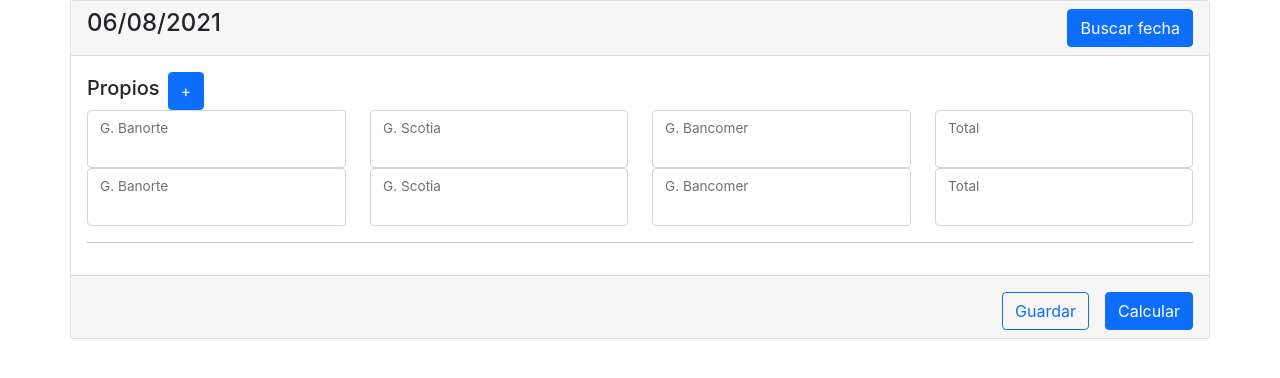
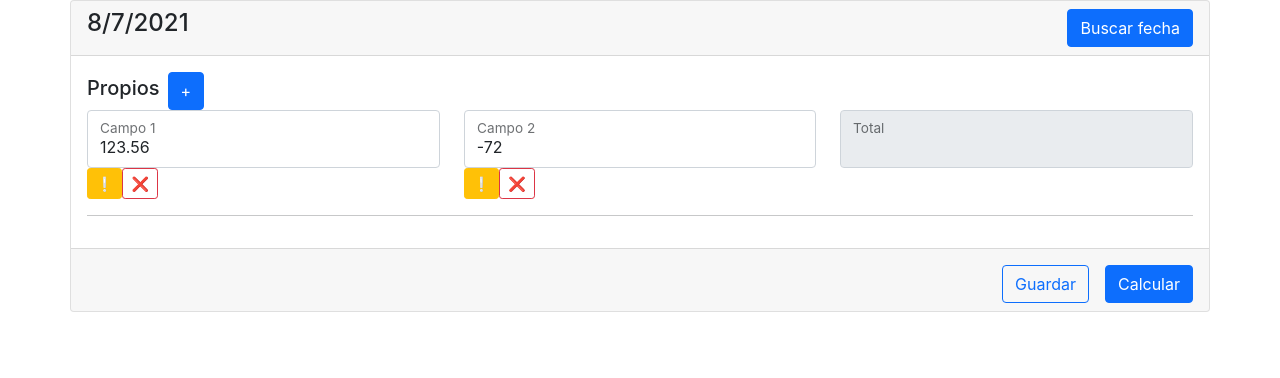
Before and after one commit to gonchesan/finance-calculator, a React (Create React App) app: page / in a window 1280 px wide. Shown: the top 378 px of the page. Built offline with nearby package versions, Linux system fonts and the light colour scheme.

Commit message:
CRUD input and calculate total

```diff
--- a/src/App.js
+++ b/src/App.js
@@ -1,42 +1,40 @@
+import { useContext } from "react";
+import Footer from "./components/Footer";
+import Header from "./components/Header";
 import Modal from "./components/Modal";
+import ModalEdit from "./components/ModalEdit";
 import RowFields from "./components/RowFields";
 
+import { DataContext } from "./contexts/DataContext";
+
 function App() {
+  const { fields, setEditStatus } = useContext(DataContext);
+
   return (
     <div className="container justify-content-center align-content-center">
       <div className="row">
         <div className="card px-0">
-          <div className="card-header">
-            <h4 className="d-inline">06/08/2021</h4>
-            <button className="float-end btn btn-primary">Buscar fecha</button>
-          </div>
-
+          <Header />
           <div className="card-body">
             <h5 className="d-inline">Propios</h5>
             <button
               className="btn btn-primary mx-2"
               data-bs-toggle="modal"
               data-bs-target="#exampleModal"
+              onClick={() => setEditStatus(false)}
             >
               +
             </button>
             <Modal />
-            <RowFields />
-            <RowFields />
+            <ModalEdit />
+            <RowFields fields={fields} />
             <hr />
           </div>
 
           {/*//! Agregar/quitar campo--Editar campo. Sumar()
                 //! seccion moto especial: seleccionar(agregar+monto+detalle?)  */}
 
-          <div className="card-footer">
-            <div className="d-grid gap-2 d-md-flex justify-content-md-end">
-              <button className="btn btn-outline-primary me-md-2 mt-2">
-                Guardar
-              </button>
-              <button className="btn btn-primary mt-2">Calcular</button>
-            </div>
-          </div>
+          <Footer />
         </div>
       </div>
     </div>
--- /dev/null
+++ b/src/components/Footer.js
@@ -0,0 +1,28 @@
+import React, { useContext } from "react";
+
+import { DataContext } from "../contexts/DataContext";
+
+const Footer = () => {
+  const { setTotal, inputFields } = useContext(DataContext);
+
+  const calculateTotal = () => {
+    let allNumbers = inputFields.map((field) => field.valueNumber);
+    const reducer = (accumulator, currentValue) => accumulator + currentValue;
+    setTotal(allNumbers.reduce(reducer));
+  };
+
+  return (
+    <div className="card-footer">
+      <div className="d-grid gap-2 d-md-flex justify-content-md-end">
+        <button className="btn btn-outline-primary me-md-2 mt-2">
+          Guardar
+        </button>
+        <button className="btn btn-primary mt-2" onClick={calculateTotal}>
+          Calcular
+        </button>
+      </div>
+    </div>
+  );
+};
+
+export default Footer;
--- /dev/null
+++ b/src/components/Header.js
@@ -0,0 +1,14 @@
+import React from "react";
+
+const Header = () => {
+  const date = new Date().toLocaleDateString(); // 8/19/2020
+
+  return (
+    <div className="card-header">
+      <h4 className="d-inline">{date}</h4>
+      <button className="float-end btn btn-primary">Buscar fecha</button>
+    </div>
+  );
+};
+
+export default Header;
--- a/src/components/InputField.js
+++ b/src/components/InputField.js
@@ -1,11 +1,35 @@
-import React from "react";
+import React, { useContext } from "react";
 
-function InputField({ label }) {
+import { DataContext } from "../contexts/DataContext";
+
+function InputField({ inputName, inputValue, handleInput, getIndex }) {
+  const { deleteField } = useContext(DataContext);
+
   return (
     <div className="col-md">
       <div className="form-floating">
-        <input type="number" className="form-control" />
-        <label>{label}</label>
+        <input
+          name="valueNumber"
+          type="number"
+          onChange={handleInput}
+          value={inputValue}
+          className="form-control input-to-calculate"
+        />
+        <label>{inputName}</label>
+        <button
+          className="btn btn-warning btn-sm"
+          data-bs-toggle="modal"
+          data-bs-target="#ModalEdit"
+          onClick={getIndex}
+        >
+          ❕
+        </button>
+        <button
+          className="btn btn-outline-danger btn-sm"
+          onClick={() => deleteField(inputName)}
+        >
+          ❌
+        </button>
       </div>
     </div>
   );
--- /dev/null
+++ b/src/components/InputTotal.js
@@ -0,0 +1,14 @@
+import React from "react";
+
+const InputTotal = ({ total }) => {
+  return (
+    <div className="col-md">
+      <div className="form-floating">
+        <input value={total} className="form-control" disabled />
+        <label>Total</label>
+      </div>
+    </div>
+  );
+};
+
+export default InputTotal;
--- a/src/components/Modal.js
+++ b/src/components/Modal.js
@@ -1,11 +1,26 @@
-import React from "react";
+import React, { useState, useContext } from "react";
+
+import { DataContext } from "../contexts/DataContext";
 
 const Modal = () => {
+  const [inputToAdd, setInputToAdd] = useState("");
+  const { inputFields, setInputFields } = useContext(DataContext);
+
+  const handleInputToAdd = (event) => {
+    event.preventDefault();
+    setInputToAdd(event.target.value);
+  };
+
+  const handleAddField = () => {
+    setInputFields([...inputFields, { name: inputToAdd, valueNumber: 0 }]);
+    setInputToAdd("");
+  };
+
   return (
     <div
       className="modal fade"
       id="exampleModal"
-      tabindex="-1"
+      tabIndex="-1"
       aria-labelledby="exampleModalLabel"
       aria-hidden="true"
     >
@@ -23,14 +38,20 @@ const Modal = () => {
             ></button>
           </div>
           <div className="modal-body">
-            <form>
+            <form onSubmit={(event) => event.preventDefault()}>
               <div className="mb-3">
-                <label for="entry-name" className="col-form-label">
+                <label htmlFor="entry-name" className="col-form-label">
                   Nombre de Entrada:
                 </label>
-                <input type="text" className="form-control" id="entry-name" />
+                <input
+                  type="text"
+                  value={inputToAdd}
+                  className="form-control"
+                  id="entry-name"
+                  onChange={handleInputToAdd}
+                />
               </div>
-              <div className="mb-3">
+              {/* <div className="mb-3">
                 <label for="row-type" className="col-form-label">
                   Nombre de fila:
                 </label>
@@ -43,7 +64,7 @@ const Modal = () => {
                   <option value="2">Propios (Sam)</option>
                   <option value="3">Tarjetas</option>
                 </select>
-              </div>
+              </div> */}
             </form>
           </div>
           <div className="modal-footer">
@@ -54,7 +75,12 @@ const Modal = () => {
             >
               Cancelar
             </button>
-            <button type="button" className="btn btn-primary">
+            <button
+              type="button"
+              className="btn btn-primary"
+              disabled={inputToAdd.length === 0}
+              onClick={handleAddField}
+            >
               Agregar entrada
             </button>
           </div>
--- /dev/null
+++ b/src/components/ModalEdit.js
@@ -0,0 +1,102 @@
+import React, { useContext } from "react";
+
+import { DataContext } from "../contexts/DataContext";
+
+const ModalEdit = () => {
+  const {
+    inputToEdit,
+    setInputToEdit,
+    index,
+    setIndex,
+    inputFields,
+    setInputFields,
+  } = useContext(DataContext);
+
+  const handleInputToEdit = (event) => {
+    event.preventDefault();
+    setInputToEdit(event.target.value);
+  };
+
+  const submitEdit = () => {
+    //Todo todos los campos, el id que fue clickeado, el nombre y setear el nuevo nombre.
+    const values = [...inputFields];
+    values[index].name = inputToEdit;
+    setInputFields(values);
+    setIndex();
+  };
+
+  return (
+    <div
+      className="modal fade"
+      id="ModalEdit"
+      tabIndex="-1"
+      aria-labelledby="ModalEdit"
+      aria-hidden="true"
+    >
+      <div className="modal-dialog modal-dialog-centered">
+        <div className="modal-content">
+          <div className="modal-header">
+            <h5 className="modal-title" id="ModalEdit">
+              Editar entrada
+            </h5>
+            <button
+              type="button"
+              className="btn-close"
+              data-bs-dismiss="modal"
+              aria-label="Close"
+            ></button>
+          </div>
+          <div className="modal-body">
+            <form onChange={(event) => event.preventDefault()}>
+              <div className="mb-3">
+                <label htmlFor="entry-name-editing" className="col-form-label">
+                  Nombre de Entrada:
+                </label>
+                <input
+                  type="text"
+                  value={inputToEdit}
+                  className="form-control"
+                  id="entry-name-editing"
+                  onChange={handleInputToEdit}
+                />
+              </div>
+              {/* <div className="mb-3">
+                  <label for="row-type" className="col-form-label">
+                    Nombre de fila:
+                  </label>
+                  <select
+                    className="form-select"
+                    id="row-type"
+                    aria-label="Default select example"
+                  >
+                    <option value="1">Propios (Gaston)</option>
+                    <option value="2">Propios (Sam)</option>
+                    <option value="3">Tarjetas</option>
+                  </select>
+                </div> */}
+            </form>
+          </div>
+          <div className="modal-footer">
+            <button
+              type="button"
+              className="btn btn-secondary"
+              data-bs-dismiss="modal"
+            >
+              Cancelar
+            </button>
+            <button
+              type="button"
+              className="btn btn-primary"
+              disabled={inputToEdit.length === 0}
+              onClick={() => submitEdit(inputToEdit)}
+            >
+              Editar entrada
+            </button>
+          </div>
+        </div>
+      </div>
+    </div>
+  );
+};
+
+export default ModalEdit;
--- a/src/components/RowFields.js
+++ b/src/components/RowFields.js
@@ -1,13 +1,39 @@
-import React from "react";
+import React, { useContext } from "react";
+
+import InputTotal from "./InputTotal";
+
+import { DataContext } from "../contexts/DataContext";
 import InputField from "./InputField";
 
 const RowFields = () => {
+  const { inputFields, total, setInputFields, setInputToEdit, setIndex } =
+    useContext(DataContext);
+
+  const handleChangeInput = (index, event) => {
+    const values = [...inputFields];
+    values[index][event.target.name] = parseFloat(event.target.value);
+    setInputFields(values);
+  };
+
+  const getIndex = (index) => {
+    const values = [...inputFields];
+    setIndex(index);
+    setInputToEdit(values[index].name);
+  };
+
   return (
     <div className="row g-4">
-      <InputField label="G. Banorte" />
-      <InputField label="G. Scotia" />
-      <InputField label="G. Bancomer" />
-      <InputField label="Total" />
+      {inputFields.map((field, index) => (
+        <InputField
+          key={index}
+          inputValue={field.valueNumber}
+          inputName={field.name}
+          handleInput={(event) => handleChangeInput(index, event)}
+          getIndex={() => getIndex(index)}
+        />
+      ))}
+
+      <InputTotal total={total} />
     </div>
   );
 };
--- /dev/null
+++ b/src/contexts/DataContext.js
@@ -0,0 +1,43 @@
+import { useState, createContext } from "react";
+
+export const DataContext = createContext({});
+
+const DataContextProvider = (props) => {
+  const [inputFields, setInputFields] = useState([
+    { name: "Campo 1", valueNumber: 123.56 },
+    { name: "Campo 2", valueNumber: -72 },
+  ]);
+  const [total, setTotal] = useState();
+  const [editStatus, setEditStatus] = useState(false);
+  const [inputToEdit, setInputToEdit] = useState("");
+  const [index, setIndex] = useState();
+
+  const deleteField = (nameInput) => {
+    const updatedFields = [...inputFields].filter(
+      (field) => field.name !== nameInput
+    );
+    setInputFields(updatedFields);
+  };
+
+  return (
+    <DataContext.Provider
+      value={{
+        inputFields,
+        setInputFields,
+        total,
+        setTotal,
+        deleteField,
+        editStatus,
+        setEditStatus,
+        inputToEdit,
+        setInputToEdit,
+        index,
+        setIndex,
+      }}
+    >
+      {props.children}
+    </DataContext.Provider>
+  );
+};
+
+export default DataContextProvider;
--- a/src/index.css
+++ b/src/index.css
@@ -1,13 +1,55 @@
 body {
   margin: 0;
-  font-family: -apple-system, BlinkMacSystemFont, 'Segoe UI', 'Roboto', 'Oxygen',
-    'Ubuntu', 'Cantarell', 'Fira Sans', 'Droid Sans', 'Helvetica Neue',
+  font-family: -apple-system, BlinkMacSystemFont, "Segoe UI", "Roboto", "Oxygen",
+    "Ubuntu", "Cantarell", "Fira Sans", "Droid Sans", "Helvetica Neue",
     sans-serif;
   -webkit-font-smoothing: antialiased;
   -moz-osx-font-smoothing: grayscale;
 }
 
 code {
-  font-family: source-code-pro, Menlo, Monaco, Consolas, 'Courier New',
+  font-family: source-code-pro, Menlo, Monaco, Consolas, "Courier New",
     monospace;
 }
+
+/* Chrome: */
+input[type="number"]::-webkit-outer-spin-button,
+input[type="number"]::-webkit-inner-spin-button {
+  -webkit-appearance: none;
+  margin: 0;
+}
+/* Firefox: */
+input[type="number"] {
+  -moz-appearance: textfield;
+}
+input[type="number"]:hover,
+input[type="number"]:focus {
+  -moz-appearance: number-input;
+}
+/* Other */
+input[type="number"]::-webkit-inner-spin-button,
+input[type="number"]::-webkit-outer-spin-button {
+  -webkit-appearance: none;
+  margin: 0;
+}
+
+/* Chrome: */
+input[type="number"]::-webkit-outer-spin-button,
+input[type="number"]::-webkit-inner-spin-button {
+  -webkit-appearance: none;
+  margin: 0;
+}
+/* Firefox: */
+input[type="number"] {
+  -moz-appearance: textfield;
+}
+input[type="number"]:hover,
+input[type="number"]:focus {
+  -moz-appearance: number-input;
+}
+/* Other */
+input[type="number"]::-webkit-inner-spin-button,
+input[type="number"]::-webkit-outer-spin-button {
+  -webkit-appearance: none;
+  margin: 0;
+}
--- a/src/index.js
+++ b/src/index.js
@@ -1,14 +1,17 @@
-import React from 'react';
-import ReactDOM from 'react-dom';
-import './index.css';
-import App from './App';
-import reportWebVitals from './reportWebVitals';
+import React from "react";
+import ReactDOM from "react-dom";
+import "./index.css";
+import App from "./App";
+import reportWebVitals from "./reportWebVitals";
+import DataContextProvider from "./contexts/DataContext";
 
 ReactDOM.render(
   <React.StrictMode>
-    <App />
+    <DataContextProvider>
+      <App />
+    </DataContextProvider>
   </React.StrictMode>,
-  document.getElementById('root')
+  document.getElementById("root")
 );
 
 // If you want to start measuring performance in your app, pass a function
```
